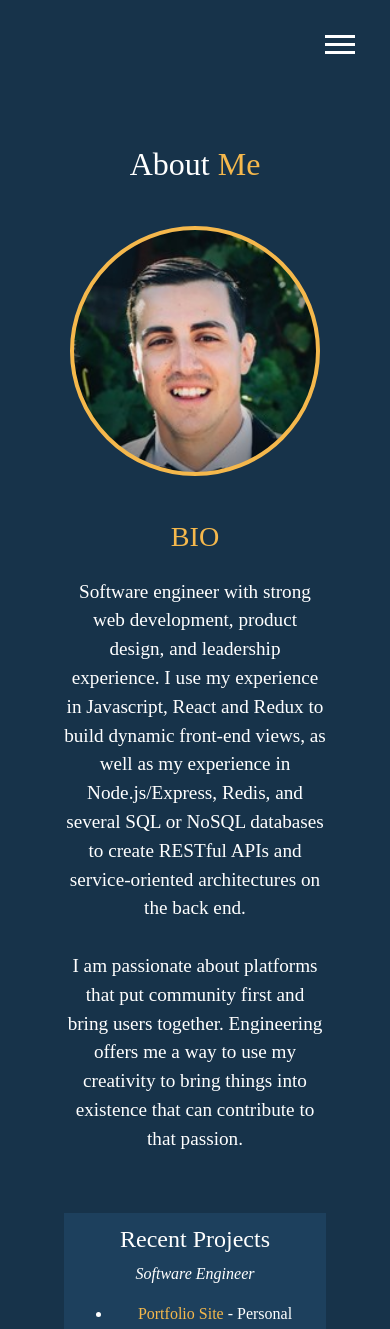
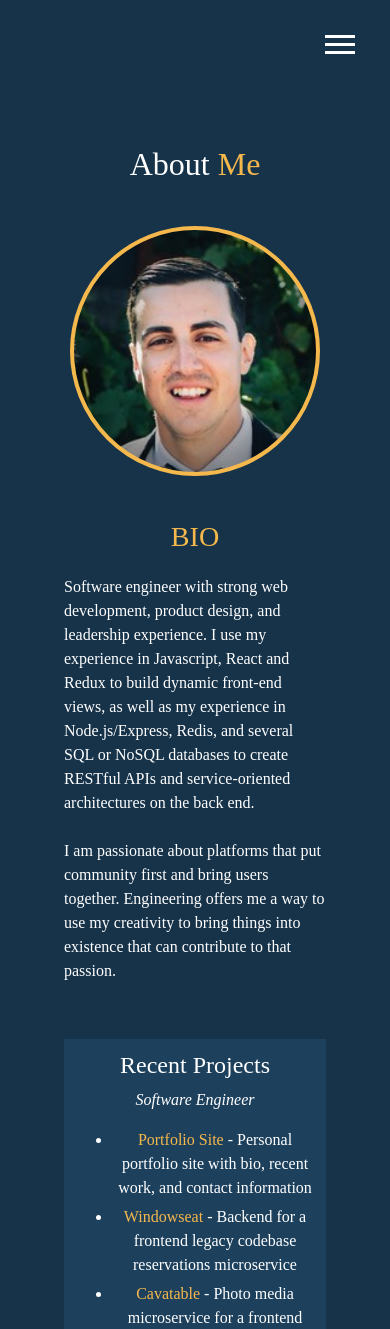
Before and after one commit to VincentCastelli/vincent-site, a React app: page /about in a window 390 px wide. Shown: the top 1329 px of the page. Built offline with nearby package versions, Linux system fonts and the light colour scheme; the HTML template or start-up script is replaced by a standard one.

Commit message:
Media query modifications.

```diff
--- a/scss/_mobile.scss
+++ b/scss/_mobile.scss
@@ -78,6 +78,18 @@
     }
   }
 
+  .about-info {
+    p {
+      font-size: 1rem;
+    }
+  }
+
+  .contact-info {
+    div {
+      font-size: 1rem;
+    }
+  }
+
   .projects {
     grid-template-columns: 1fr;
   }
--- a/scss/main.scss
+++ b/scss/main.scss
@@ -134,6 +134,7 @@ main {
 
   p {
     font-size: 1.2rem;
+    text-align: left;
   }
 }
 
@@ -220,7 +221,6 @@ main {
 
 .contact-info {
   display: flex;
-  flex-wrap: wrap;
   flex-direction: column;
   justify-content: space-evenly;
   align-items: center;
```
Also changed, not shown: 1 other file (tests, documents, lock files or other folders).
